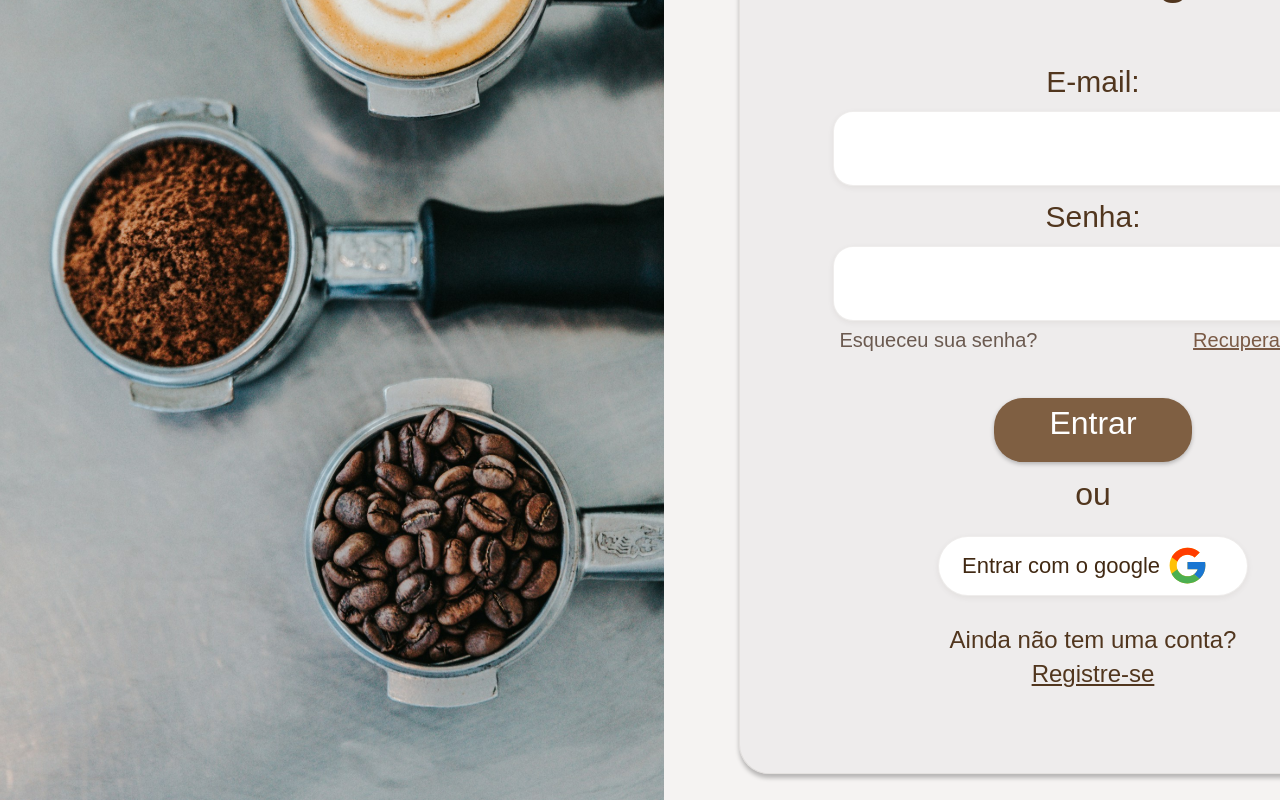
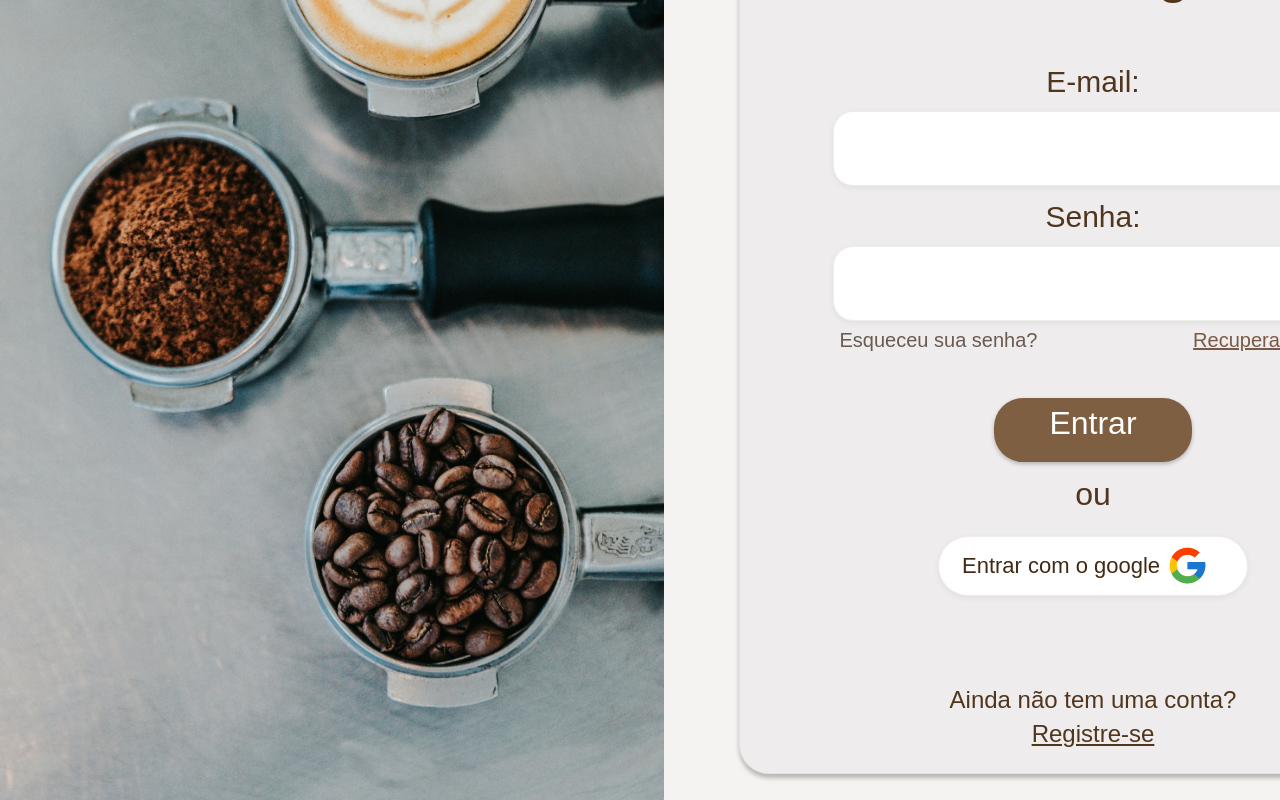
Before and after one commit to ninanovikoffr/Loja-online-cafes-especiais-, a React (Vite) app in the folder FrontEnd/: page /login in a window 1280 px wide. Shown: the part 280-1080 px from the top of the page. Built offline with nearby package versions, Linux system fonts and the light colour scheme; a web font is replaced by a local one.

Commit message:
Funcionamento routes

```diff
--- a/FrontEnd/src/Pages/Tela_login/Tela_login.css
+++ b/FrontEnd/src/Pages/Tela_login/Tela_login.css
@@ -137,7 +137,7 @@
 }
 
 .naotem{
-    margin-top:27px;
+    margin-top:87px;
     font-size:24px;
     color:#51361E;
     display: flex;
--- a/FrontEnd/src/Pages/Tela_login/Tela_login.jsx
+++ b/FrontEnd/src/Pages/Tela_login/Tela_login.jsx
@@ -1,5 +1,5 @@
 import { useState } from 'react';
-import { useNavigate } from 'react-router-dom';
+import { useNavigate, Link } from 'react-router-dom';
 import logoGrande from "../../assets/logomarrom.svg";
 import fotocafes from "../../assets/fotologin.svg";
 import logogoogle from "../../assets/google.svg";
@@ -37,7 +37,7 @@ function Tela_login(){
                         <img src={logogoogle} alt="google" style={{width:43,height:43}}/>
                     </button>
 
-                    <p className="naotem">Ainda não tem uma conta? <a href="#" className="registre" style={{textDecoration:'underline',color:'#51361E'}} >Registre-se</a></p>
+                    <p className="naotem">Ainda não tem uma conta? <Link to="/registrar" className="registre" style={{textDecoration:'underline',color:'#51361E'}}>Registre-se</Link></p>
 
                 </div>
             </div>
--- a/FrontEnd/src/Pages/Tela_registrar/Tela_registrar.jsx
+++ b/FrontEnd/src/Pages/Tela_registrar/Tela_registrar.jsx
@@ -1,5 +1,5 @@
 import { useState } from 'react';
-import { useNavigate } from 'react-router-dom';
+import { useNavigate, Link } from 'react-router-dom';
 import logoGrandereg from "../../assets/logomarrom.svg";
 import fotoreg from "../../assets/FotoRegistrar.svg";
 import logogooglereg from "../../assets/google.svg";
@@ -34,7 +34,7 @@ function Tela_registrar(){
                         <img src={logogooglereg} alt="google" style={{width:43,height:43}}/>
                     </button>
 
-                    <p className="jatem">Já tem uma conta? <a href="#" className="fazerloginreg" style={{textDecoration:'underline',color:'#51361E'}} >Fazer Login</a></p>
+                    <p className="jatem">Já tem uma conta? <Link to="/login" className="fazerloginreg" style={{textDecoration:'underline',color:'#51361E'}}>Fazer Login</Link></p>
 
                 </div>
             </div>
```
